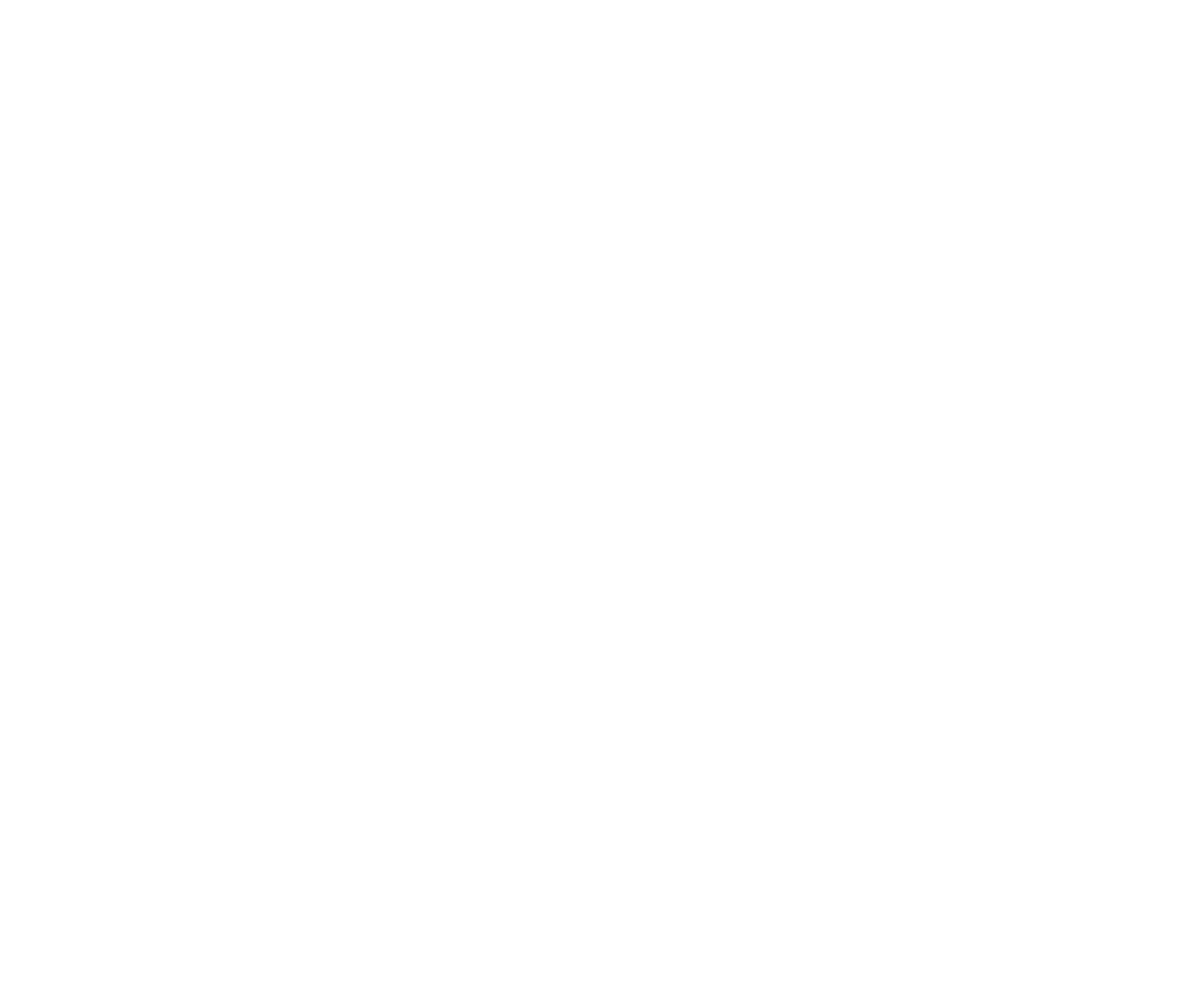
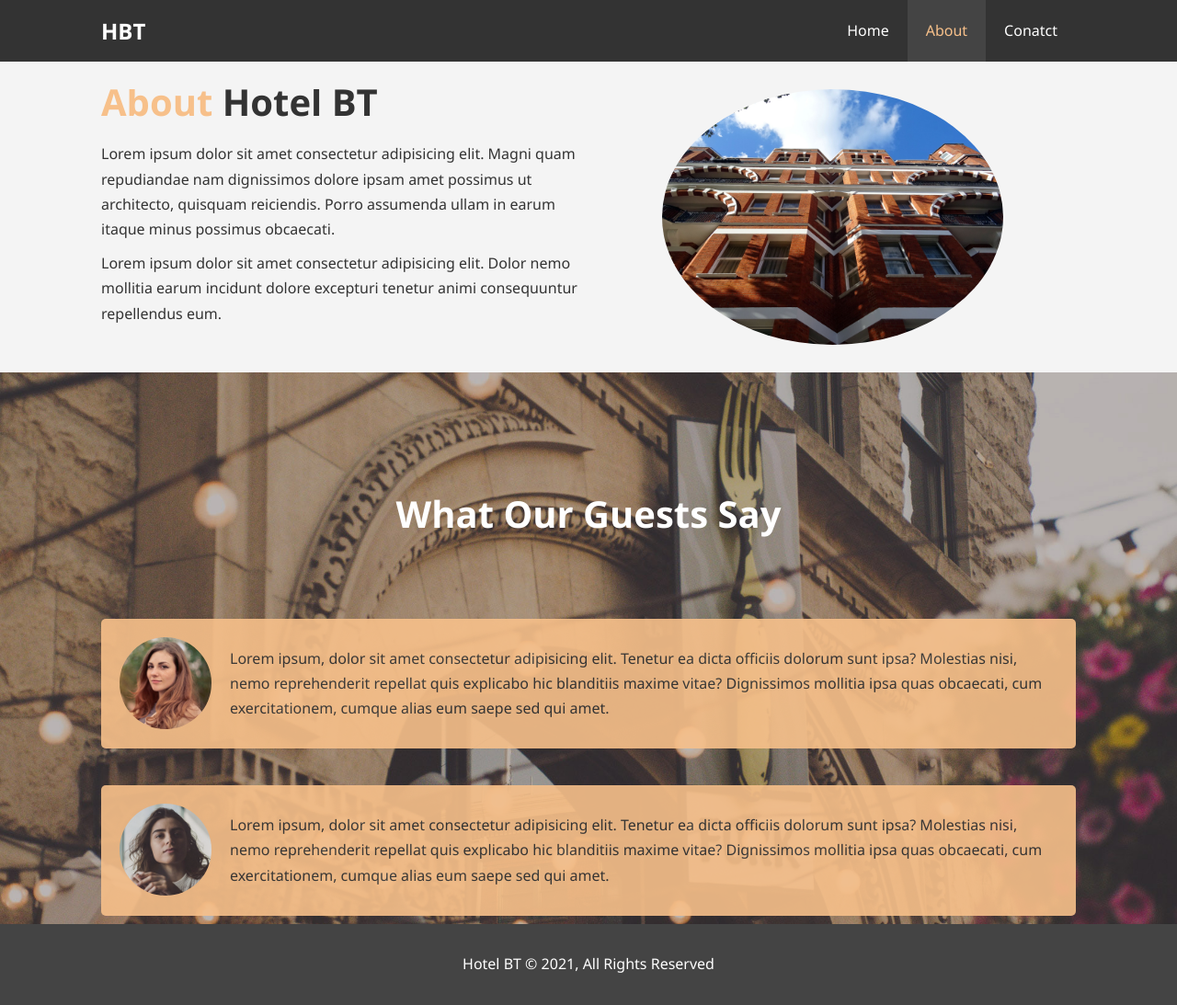
Before and after one commit to mub4shir/HBT, a plain HTML site: page about.html in a window 1280 px wide. Shown: the whole page at 92% size. Before the commit the page ends 800 px from the top, so only its background shows below. Drawn offline with Linux system fonts and the light colour scheme.

Commit message:
about  done

```diff
--- a/about.html
+++ b/about.html
@@ -0,0 +1,82 @@
+<!DOCTYPE html>
+<html lang="en">
+  <head>
+    <meta charset="UTF-8" />
+    <meta http-equiv="X-UA-Compatible" content="IE=edge" />
+    <meta name="viewport" content="width=device-width, initial-scale=1.0" />
+    <meta
+      name="description"
+      content="Welcome to the most extraordinary hotel in Srinagar J&K"
+    />
+    <meta name="keywords" content="hotel,srinagar,kashmir hotel" />
+    <link rel="stylesheet" href="css/style.css" />
+    <title>Hotel BT | About</title>
+  </head>
+  <body>
+    <header>
+      <nav id="navbar">
+        <div class="container">
+          <h1 class="logo"><a href="index.html">HBT</a></h1>
+          <ul>
+            <li><a href="index.html">Home</a></li>
+            <li><a class="current" href="about.html">About</a></li>
+            <li><a href="contact.html">Conatct</a></li>
+          </ul>
+        </div>
+      </nav>
+    </header>
+    <section id="about-info" class="bg-light py-3">
+      <div class="container">
+        <div class="info-left">
+          <h1 class="l-heading">
+            <span class="text-primary">About</span> Hotel BT
+          </h1>
+          <p>
+            Lorem ipsum dolor sit amet consectetur adipisicing elit. Magni quam
+            repudiandae nam dignissimos dolore ipsam amet possimus ut
+            architecto, quisquam reiciendis. Porro assumenda ullam in earum
+            itaque minus possimus obcaecati.
+          </p>
+          <p>
+            Lorem ipsum dolor sit amet consectetur adipisicing elit. Dolor nemo
+            mollitia earum incidunt dolore excepturi tenetur animi consequuntur
+            repellendus eum.
+          </p>
+        </div>
+        <div class="info-right">
+          <img src="./img/photo-2.jpg" alt="hotel" />
+        </div>
+      </div>
+    </section>
+    <div class="clr"></div>
+    <section id="testimonials" class="py-3">
+      <div class="container">
+        <h2 class="l-heading">What Our Guests Say</h2>
+        <div class="testimonial bg-primary">
+          <img src="./img/person-1.jpg" alt="Samantha" />
+          <p>
+            Lorem ipsum, dolor sit amet consectetur adipisicing elit. Tenetur ea
+            dicta officiis dolorum sunt ipsa? Molestias nisi, nemo reprehenderit
+            repellat quis explicabo hic blanditiis maxime vitae? Dignissimos
+            mollitia ipsa quas obcaecati, cum exercitationem, cumque alias eum
+            saepe sed qui amet.
+          </p>
+        </div>
+        <div class="testimonial bg-primary">
+          <img src="./img/person-2.jpg" alt="Jen" />
+          <p>
+            Lorem ipsum, dolor sit amet consectetur adipisicing elit. Tenetur ea
+            dicta officiis dolorum sunt ipsa? Molestias nisi, nemo reprehenderit
+            repellat quis explicabo hic blanditiis maxime vitae? Dignissimos
+            mollitia ipsa quas obcaecati, cum exercitationem, cumque alias eum
+            saepe sed qui amet.
+          </p>
+        </div>
+      </div>
+    </section>
+
+    <footer id="main-footer">
+      <p>Hotel BT &copy; 2021, All Rights Reserved</p>
+    </footer>
+  </body>
+</html>
--- a/css/style.css
+++ b/css/style.css
@@ -69,6 +69,19 @@ p {
 }
 .clr {
   clear: both;
+}
+.l-heading {
+  font-size: 40px;
+}
+/* Padding */
+.py-1 {
+  padding: 10px 0;
+}
+.py-2 {
+  padding: 20px 0;
+}
+.py-3 {
+  padding: 30px 0;
 }
 
 /* Navbar */
@@ -157,6 +170,50 @@ p {
 .box i {
   margin-bottom: 10px;
 }
+
+/* About Info */
+
+#about-info .info-right {
+  float: right;
+  width: 50%;
+  min-height: 100%;
+}
+#about-info .info-right img {
+  display: block;
+  margin: auto;
+  width: 70%;
+  border-radius: 50%;
+}
+#about-info .info-left {
+  float: left;
+  width: 50%;
+  min-height: 100%;
+}
+/* Testimonials */
+#testimonials {
+  height: 600px;
+  background: url('../img/test-bg.jpg ') no-repeat center/cover;
+  padding-top: 40px;
+}
+
+#testimonials h2 {
+  color: #fff;
+  text-align: center;
+  padding: 100px;
+}
+#testimonials .testimonial img {
+  width: 100px;
+  float: left;
+  margin-right: 20px;
+  border-radius: 50%;
+}
+#testimonials .testimonial {
+  padding: 20px;
+  margin-bottom: 40px;
+  border-radius: 5px;
+  opacity: 0.9;
+}
+
 /* Footer */
 #main-footer {
   text-align: center;
```
